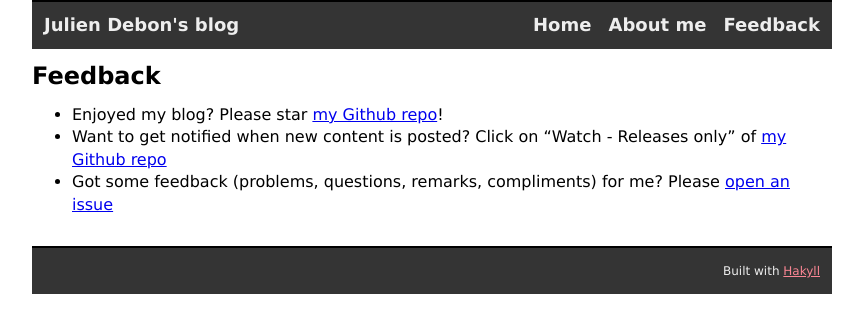
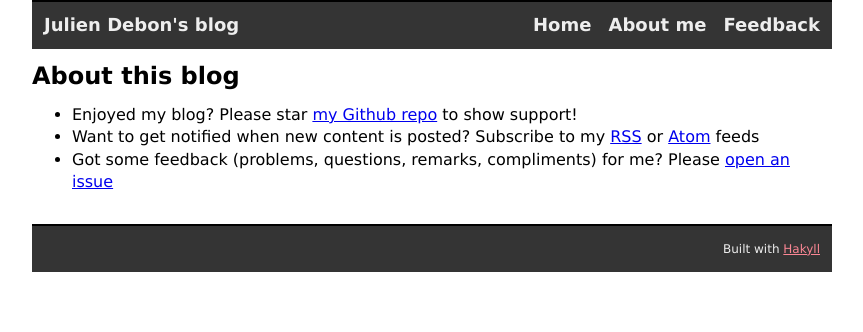
Before and after one commit to sir4ur0n/sir4ur0n.github.io, a plain HTML site: page about-this-blog.html in a window 1280 px wide. Shown: the whole page, without its empty margins (208-1071 px from the left). Drawn offline with Linux system fonts and the light colour scheme.

Commit message:
Automated deployment: Wed May 13 22:25:28 UTC 2020 09e9c9b37839a10ff1368524765bb3d0b6c3d859

```diff
--- a/feedback.html
+++ b/about-this-blog.html
@@ -3,7 +3,7 @@
 <html xmlns="http://www.w3.org/1999/xhtml" xml:lang="en" lang="en">
 <head>
   <meta http-equiv="Content-Type" content="text/html; charset=UTF-8" />
-  <title>Julien Debon's blog - Feedback</title>
+  <title>Julien Debon's blog - About this blog</title>
   <link rel="stylesheet" type="text/css" href="./css/default.css" />
   <link rel="alternate" type="application/rss+xml" title="RSS feed for Julien Debon's blog" href="https://sir4ur0n.github.io/rss.xml">
   <link rel="alternate" type="application/atom+xml" title="Atom feed for Julien Debon's blog" href="https://sir4ur0n.github.io/atom.xml">
@@ -21,11 +21,11 @@
 </div>
 
 <div id="content">
-  <h1>Feedback</h1>
+  <h1>About this blog</h1>
 
   <ul>
-<li>Enjoyed my blog? Please star <a href="https://github.com/Sir4ur0n/blog">my Github repo</a>!</li>
-<li>Want to get notified when new content is posted? Click on “Watch - Releases only” of <a href="https://github.com/Sir4ur0n/blog">my Github repo</a></li>
+<li>Enjoyed my blog? Please star <a href="https://github.com/Sir4ur0n/blog">my Github repo</a> to show support!</li>
+<li>Want to get notified when new content is posted? Subscribe to my <a href="https://sir4ur0n.github.io/rss.xml">RSS</a> or <a href="https://sir4ur0n.github.io/atom.xml">Atom</a> feeds</li>
 <li>Got some feedback (problems, questions, remarks, compliments) for me? Please <a href="https://github.com/Sir4ur0n/blog/issues/new">open an issue</a></li>
 </ul>
 </div>
```
